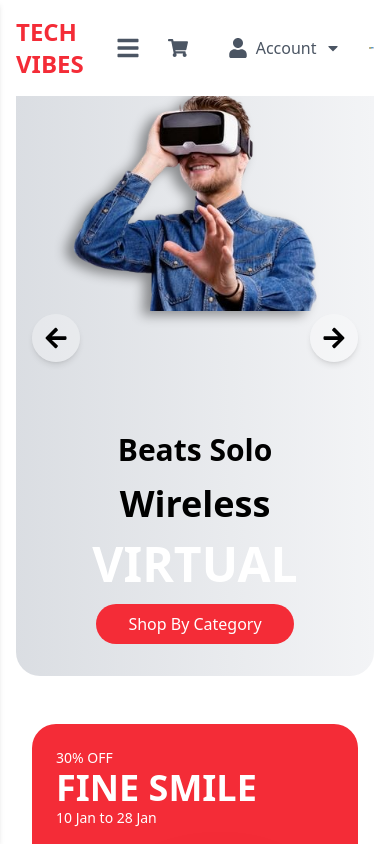
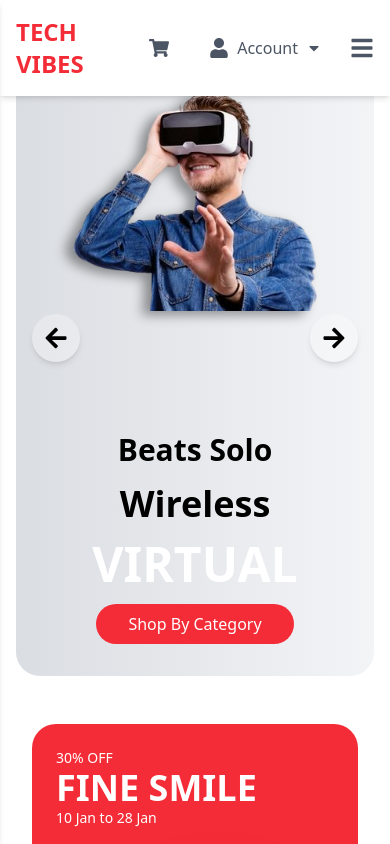
Before and after one commit to Ife-seyi/Ife-seyi, a React (Vite) app: page / in a window 390 px wide. Shown: the top 844 px of the page. Built offline with nearby package versions, Linux system fonts and the light colour scheme.

Commit message:
updated Navbar.jsx and signup and login page

```diff
--- a/src/Pages/Login/Login.jsx
+++ b/src/Pages/Login/Login.jsx
@@ -37,7 +37,7 @@
             value={email}
             onChange={(e) => setEmail(e.target.value)}
             required
-            className="w-full p-2 mb-4 border rounded-md"
+            className="w-full p-2 mb-4 border rounded-md text-black/50 dark:text-white/50"
           />
           <input
             type="password"
@@ -45,7 +45,7 @@
             value={password}
             onChange={(e) => setPassword(e.target.value)}
             required
-            className="w-full p-2 mb-4 border rounded-md"
+            className="w-full p-2 mb-4 border rounded-md text-black/50 dark:text-white/50"
           />
           <button
             type="submit"
--- a/src/Pages/Signup/Signup.jsx
+++ b/src/Pages/Signup/Signup.jsx
@@ -31,7 +31,7 @@
             value={name}
             onChange={(e) => setName(e.target.value)}
             required
-            className="w-full p-2 mb-4 border rounded-md"
+            className="w-full p-2 mb-4 border rounded-md text-black/50 dark:text-white/50"
           />
           <input
             type="email"
@@ -39,7 +39,7 @@
             value={email}
             onChange={(e) => setEmail(e.target.value)}
             required
-            className="w-full p-2 mb-4 border rounded-md"
+            className="w-full p-2 mb-4 border rounded-md text-black/50 dark:text-white/50"
           />
           <input
             type="password"
@@ -47,7 +47,7 @@
             value={password}
             onChange={(e) => setPassword(e.target.value)}
             required
-            className="w-full p-2 mb-4 border rounded-md"
+            className="w-full p-2 mb-4 border rounded-md text-black/50 dark:text-white/50"
           />
           <button
             type="submit"
--- a/src/components/Navbar/Navbar.jsx
+++ b/src/components/Navbar/Navbar.jsx
@@ -37,16 +37,17 @@
   };
 
   return (
-    <div className="bg-white dark:bg-gray-900 dark:text-white fixed top-0 w-full z-40">
+    <div className="bg-white dark:bg-gray-900 dark:text-white fixed top-0 w-full z-40 shadow-md">
       <div className="py-4">
         <div className="container flex justify-between items-center px-4 gap-4">
           {/* Logo */}
           <Link
             to="/"
-            className="text-primary font-semibold text-2xl sm:text-3xl uppercase mr-4"
+            className="text-primary font-semibold text-2xl sm:text-3xl uppercase"
           >
             Tech Vibes
           </Link>
+
           {/* Navbar Links - Hidden on Mobile */}
           <div className="hidden lg:flex items-center gap-6">
             <Link
@@ -69,48 +70,11 @@
             </Link>
           </div>
 
-          {/* Mobile Menu Button */}
-          <button
-            onClick={() => setIsMenuOpen(!isMenuOpen)}
-            className="lg:hidden text-gray-600 dark:text-white text-2xl ml-auto"
-          >
-            {isMenuOpen ? <FaTimes /> : <FaBars />}
-          </button>
-          {/* Mobile Menu - Slide in */}
-          <div
-            className={`fixed top-0 left-0 h-full w-64 bg-white dark:bg-gray-900 shadow-md transform ${
-              isMenuOpen ? "translate-x-0" : "-translate-x-full"
-            } transition-transform duration-300 lg:hidden`}
-          >
-            <button
-              onClick={() => setIsMenuOpen(false)}
-              className="absolute top-4 right-4 text-gray-600 dark:text-white text-2xl"
-            >
-              <FaTimes />
-            </button>
-            <div className="flex flex-col items-start p-6 gap-6">
-              <Link
-                to="/"
-                className="text-gray-500 hover:text-black dark:hover:text-white"
-                onClick={() => setIsMenuOpen(false)}
-              >
-                Home
-              </Link>
-              <Link
-                to="/shop"
-                className="text-gray-500 hover:text-black dark:hover:text-white"
-                onClick={() => setIsMenuOpen(false)}
-              >
-                Shop
-              </Link>
-              <Link
-                to="/about"
-                className="text-gray-500 hover:text-black dark:hover:text-white"
-                onClick={() => setIsMenuOpen(false)}
-              >
-                About
-              </Link>
-            </div>
+          {/* Icons Section */}
+          <div className="flex items-center gap-4">
+            {/* Dark Mode Toggle */}
+            <div className="hidden lg:block">
+              <DarkMode />
             </div>
 
             {/* Cart */}
@@ -168,8 +132,59 @@
               )}
             </div>
 
-          {/* Dark Mode */}
+            {/* Mobile Menu Button */}
+            <button
+              onClick={() => setIsMenuOpen(!isMenuOpen)}
+              className="lg:hidden text-gray-600 dark:text-white text-2xl"
+            >
+              {isMenuOpen ? <FaTimes /> : <FaBars />}
+            </button>
+          </div>
+
+          {/* Mobile Menu - Slide in */}
+          <div
+            className={`fixed top-0 left-0 h-full w-64 bg-white dark:bg-gray-900 shadow-md transform ${
+              isMenuOpen ? "translate-x-0" : "-translate-x-full"
+            } transition-transform duration-300 lg:hidden p-6`}
+          >
+            {/* Close Button */}
+            <button
+              onClick={() => setIsMenuOpen(false)}
+              className="absolute top-4 right-4 text-gray-600 dark:text-white text-2xl"
+            >
+              <FaTimes />
+            </button>
+
+            {/* Mobile Menu Links */}
+            <div className="flex flex-col items-start gap-6 mt-10">
+              <Link
+                to="/"
+                className="text-gray-500 hover:text-black dark:hover:text-white"
+                onClick={() => setIsMenuOpen(false)}
+              >
+                Home
+              </Link>
+              <Link
+                to="/shop"
+                className="text-gray-500 hover:text-black dark:hover:text-white"
+                onClick={() => setIsMenuOpen(false)}
+              >
+                Shop
+              </Link>
+              <Link
+                to="/about"
+                className="text-gray-500 hover:text-black dark:hover:text-white"
+                onClick={() => setIsMenuOpen(false)}
+              >
+                About
+              </Link>
+            </div>
+
+            {/* Mobile Dark Mode Toggle */}
+            <div className="mt-6">
               <DarkMode />
+            </div>
+          </div>
         </div>
       </div>
     </div>
```
Lines whose indentation alone changed are shown as unchanged.
